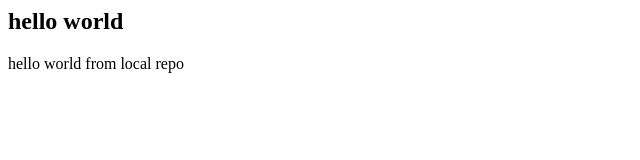
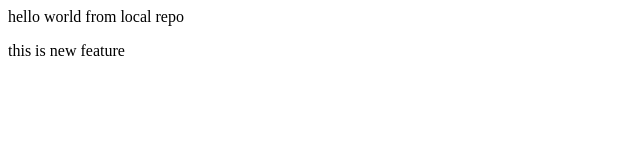
Before and after one commit to rohithambar/localrepo, a plain HTML site: page index.html in a window 1280 px wide. Shown: the whole page, without its empty margins (0-640 px from the left). Drawn offline with Linux system fonts and the light colour scheme.

Commit message:
add new feature

```diff
--- a/index.html
+++ b/index.html
@@ -1,2 +1,3 @@
-<h2> hello  world </h2>
+
 <p>hello world from local repo </p>
+<p> this is new feature</p>
```
